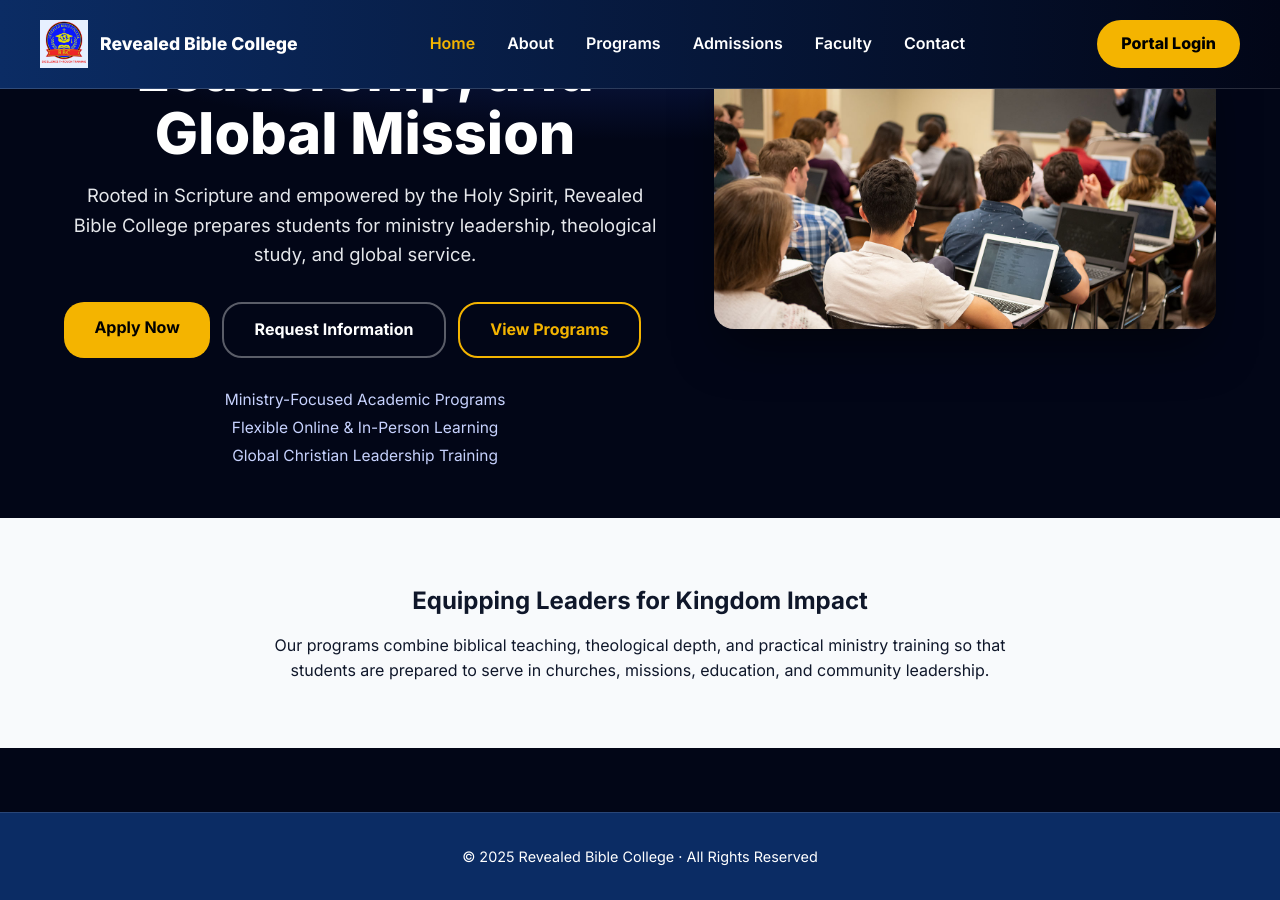
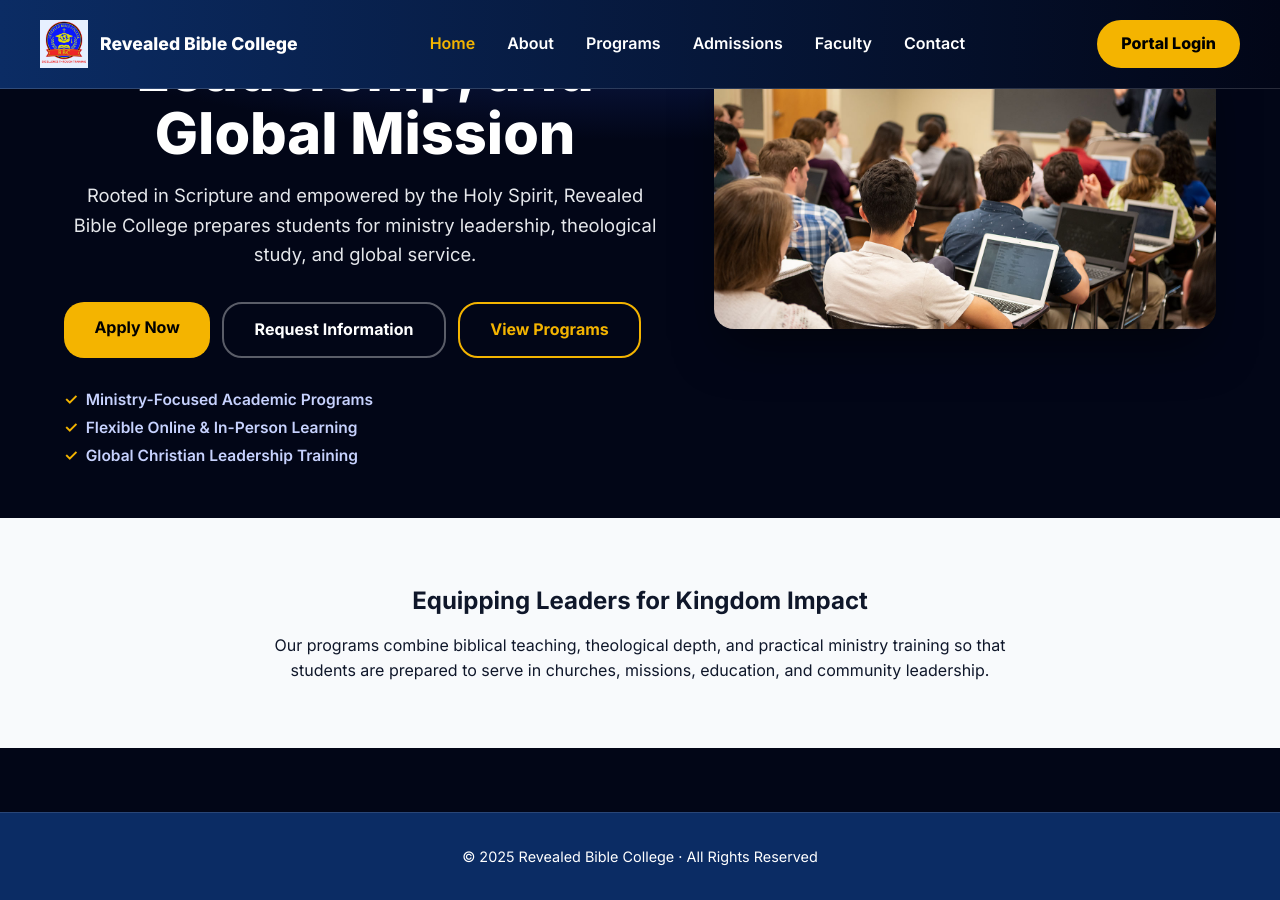
Before and after one commit to WillieKM/my-student-portal, a Jekyll site: the page index.html, which Jekyll copies as it is, in a window 1280 px wide and 900 px high, scrolled down 249 px. Built offline with Jekyll 4.4.1, drawn with Linux system fonts in a browser that asks for light colours.

Commit message:
Update style.css

```diff
--- a/assets/css/style.css
+++ b/assets/css/style.css
@@ -516,3 +516,23 @@ footer {
     padding: 3rem 1.25rem 2rem;
   }
 }
+/* Fix hero benefits icons */
+.hero-benefits {
+  list-style: none;
+  padding-left: 0;
+  margin-top: 1rem;
+}
+
+.hero-benefits li {
+  font-weight: 600;
+  color: var(--text-muted);
+  display: flex;
+  align-items: center;
+  gap: .5rem;
+}
+
+.hero-benefits li::before {
+  content: "✓";
+  color: var(--gold);
+  font-weight: 900;
+}
```
